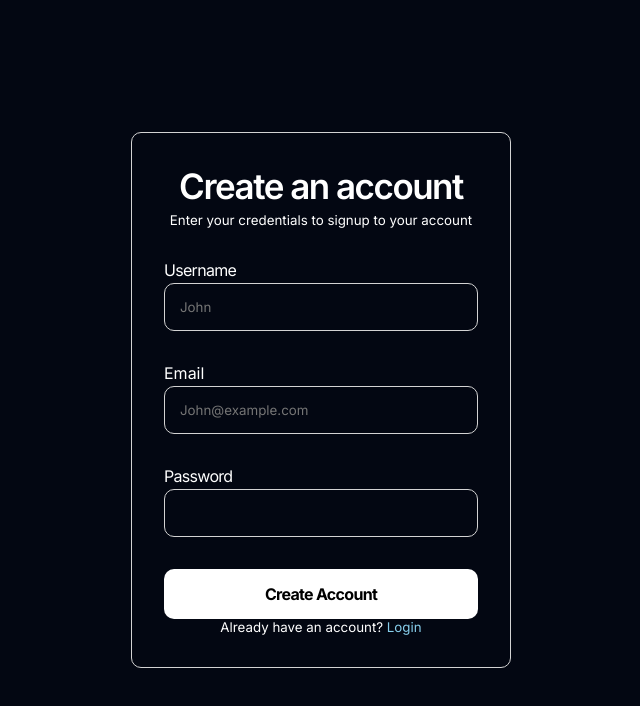
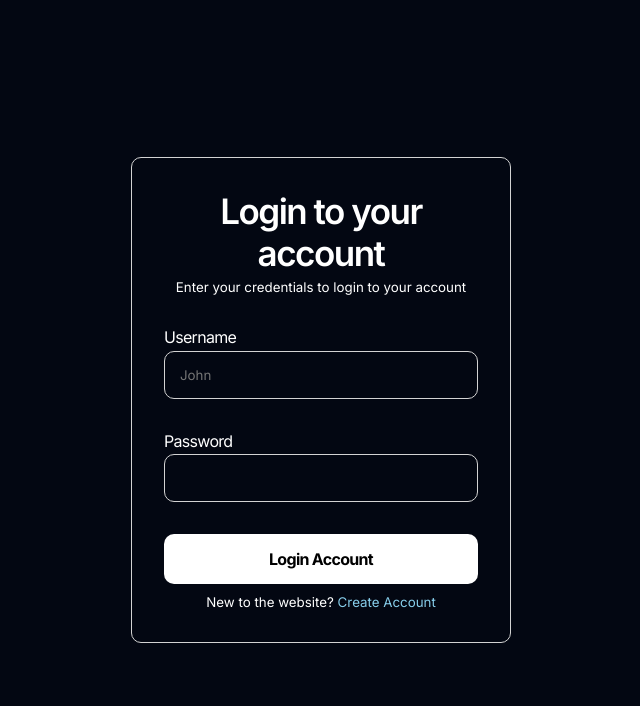
Before and after one commit to Anurag0577/Course-selling-site, a React (Vite) app in the folder Frontend/: page / in a window 1280 px wide. Shown: the top 706 px of the page, without its empty margins (319-959 px from the left). Built offline with nearby package versions, Linux system fonts and the light colour scheme.

Commit message:
Small Commit.

```diff
--- a/Frontend/package.json
+++ b/Frontend/package.json
@@ -11,7 +11,8 @@
   },
   "dependencies": {
     "react": "^19.0.0",
-    "react-dom": "^19.0.0"
+    "react-dom": "^19.0.0",
+    "react-router-dom": "^7.5.3"
   },
   "devDependencies": {
     "@eslint/js": "^9.22.0",
--- a/Frontend/src/App.jsx
+++ b/Frontend/src/App.jsx
@@ -1,18 +1,28 @@
-import { useState } from 'react'
-import reactLogo from './assets/react.svg'
-import viteLogo from '/vite.svg'
-import './App.css'
-import Signup from './Components/Signup/Signup.jsx'
+import { useState } from 'react';
+import reactLogo from './assets/react.svg';
+import viteLogo from '/vite.svg';
+import './App.css';
+import Signup from './Components/Signup/Signup.jsx';
 import Login from './Components/login/Login.jsx';
+import { createBrowserRouter, RouterProvider } from 'react-router-dom';
 
 function App() {
+  const router = createBrowserRouter([
+    {
+      path: '/',
+      element: <Login />,
+    },
+    {
+      path: '/admin/login',
+      element: <Login />,
+    },
+    {
+      path: '/admin/signup',
+      element: <Signup />,
+    },
+  ]);
 
-  return (
-    <>
-      <Signup />
-      {/* <Login /> */}
-    </>
-  )
+  return <RouterProvider router={router} />;
 }
 
-export default App
+export default App;
--- a/Frontend/src/Components/Signup/Signup.jsx
+++ b/Frontend/src/Components/Signup/Signup.jsx
@@ -29,7 +29,10 @@ function Signup(){
       localStorage.setItem('token', token)
     })
     .catch((error) => {
-      console.log("Signup failed!")
+      console.log( {
+        message: "Signup failed!",
+        Error: error
+      } )
     })
   }
     return <>
```
Also changed, not shown: 1 other file (tests, documents, lock files or other folders).
